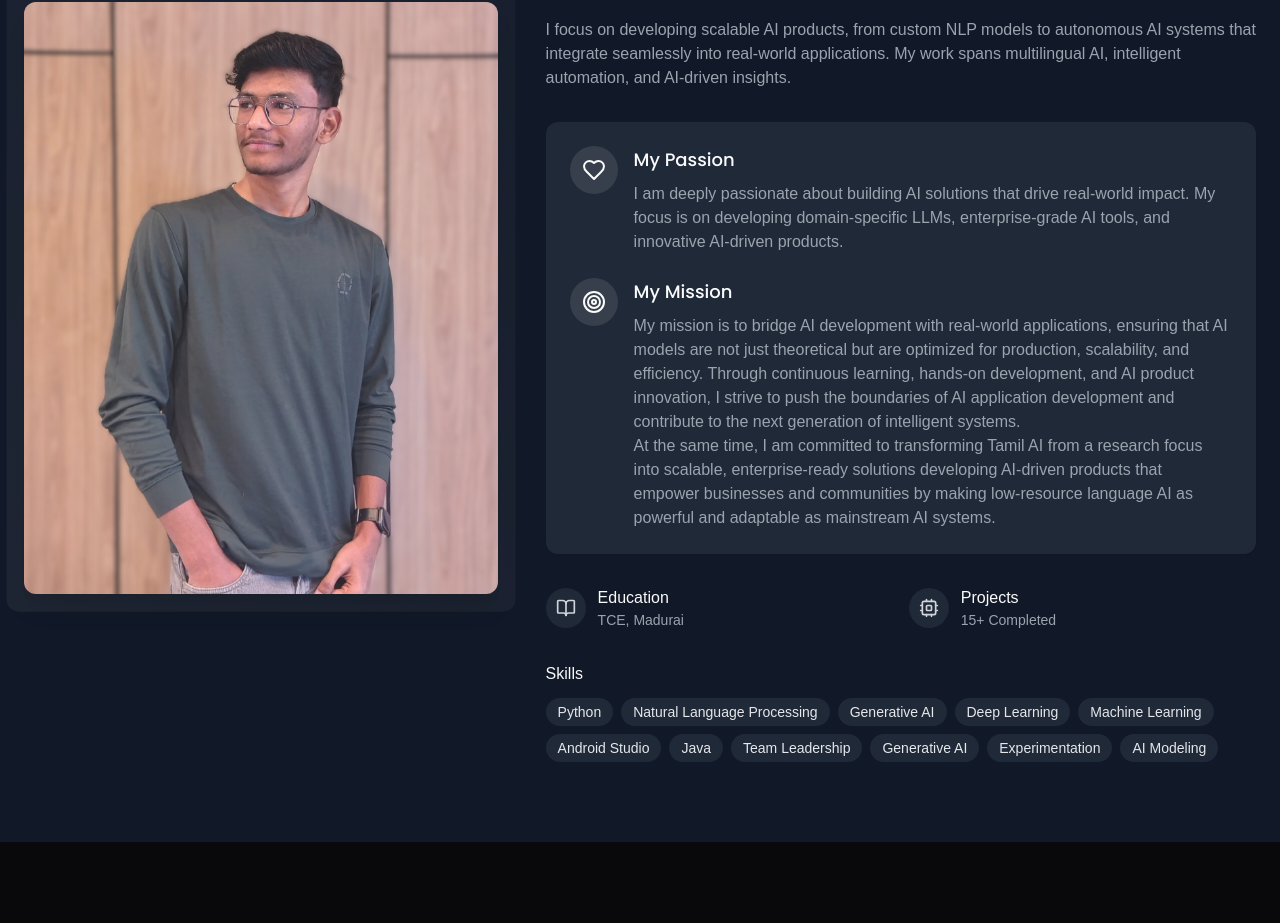
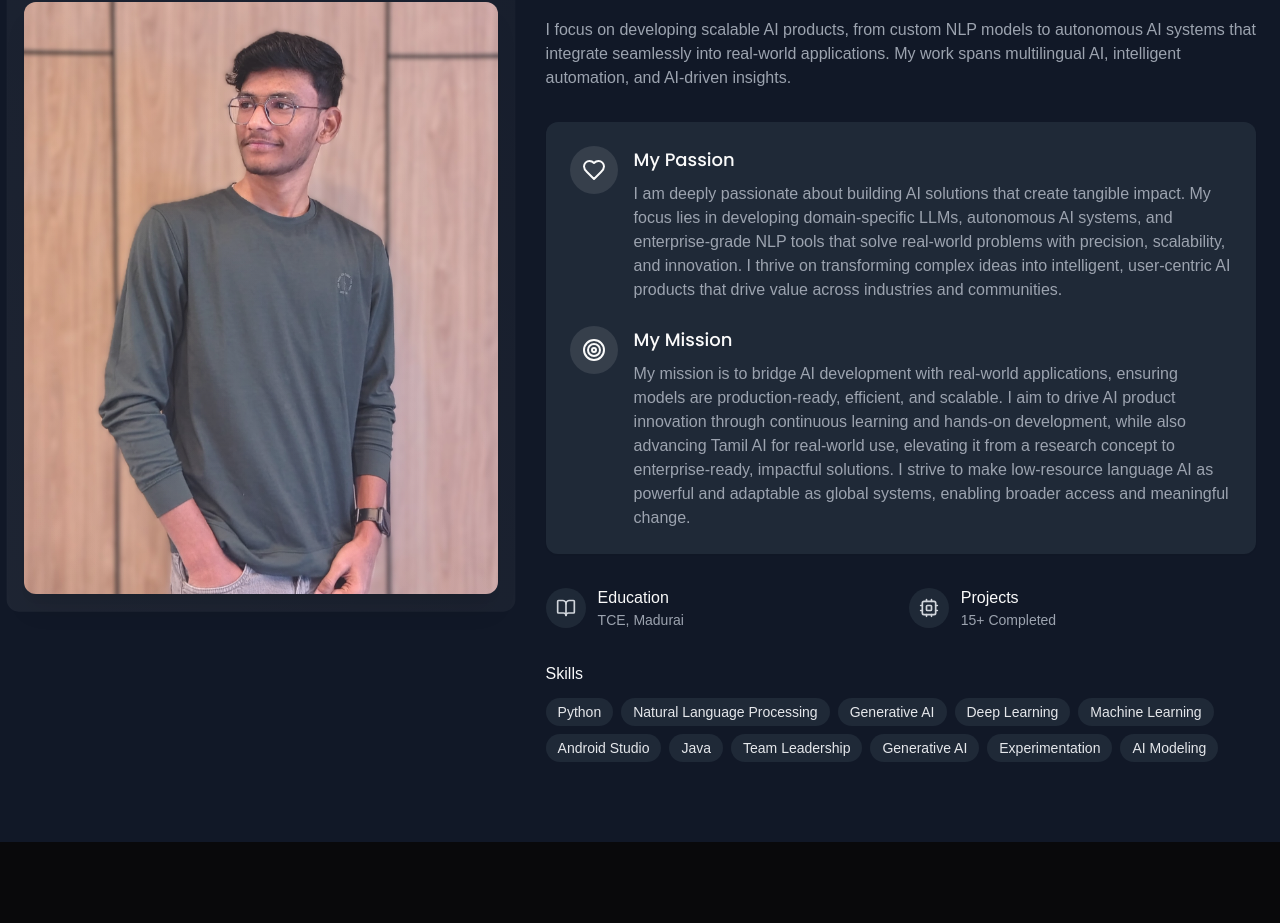
Before and after one commit to viswadarshan-024/viswadarshan-portfolio, a React (Vite) app: page / in a window 1280 px wide. Shown: the part 1046-1969 px from the top of the page. Built offline with nearby package versions, Linux system fonts and the light colour scheme.

Commit message:
Update AboutSection.tsx

```diff
--- a/src/components/AboutSection.tsx
+++ b/src/components/AboutSection.tsx
@@ -289,7 +289,7 @@ export default function AboutSection() {
                   </div>
                   <div>
                     <h3 className="font-display font-medium text-lg mb-2">My Passion</h3>
-                    <p className="text-gray-600 dark:text-gray-400">I am deeply passionate about building AI solutions that drive real-world impact. My focus is on developing domain-specific LLMs, enterprise-grade AI tools, and innovative AI-driven products.</p>
+                    <p className="text-gray-600 dark:text-gray-400">I am deeply passionate about building AI solutions that create tangible impact. My focus lies in developing domain-specific LLMs, autonomous AI systems, and enterprise-grade NLP tools that solve real-world problems with precision, scalability, and innovation. I thrive on transforming complex ideas into intelligent, user-centric AI products that drive value across industries and communities.</p>
                   </div>
                 </motion.div>
 
@@ -300,10 +300,7 @@ export default function AboutSection() {
                   <div>
                     <h3 className="font-display font-medium text-lg mb-2">My Mission</h3>
                     <p className="text-gray-600 dark:text-gray-400">
-                      My mission is to bridge AI development with real-world applications, ensuring that AI models are not just theoretical but are optimized for production, scalability, and efficiency. Through continuous learning, hands-on development, and AI product innovation, I strive to push the boundaries of AI application development and contribute to the next generation of intelligent systems.
-                      <br />
-                      At the same time, I am committed to transforming Tamil AI from a research focus into scalable, enterprise-ready solutions developing AI-driven products that empower businesses and communities by making low-resource language AI as powerful and adaptable as mainstream AI systems.
-                    </p>
+                      My mission is to bridge AI development with real-world applications, ensuring models are production-ready, efficient, and scalable. I aim to drive AI product innovation through continuous learning and hands-on development, while also advancing Tamil AI for real-world use, elevating it from a research concept to enterprise-ready, impactful solutions. I strive to make low-resource language AI as powerful and adaptable as global systems, enabling broader access and meaningful change.</p>
                   </div>
                 </motion.div>
               </div>
```
